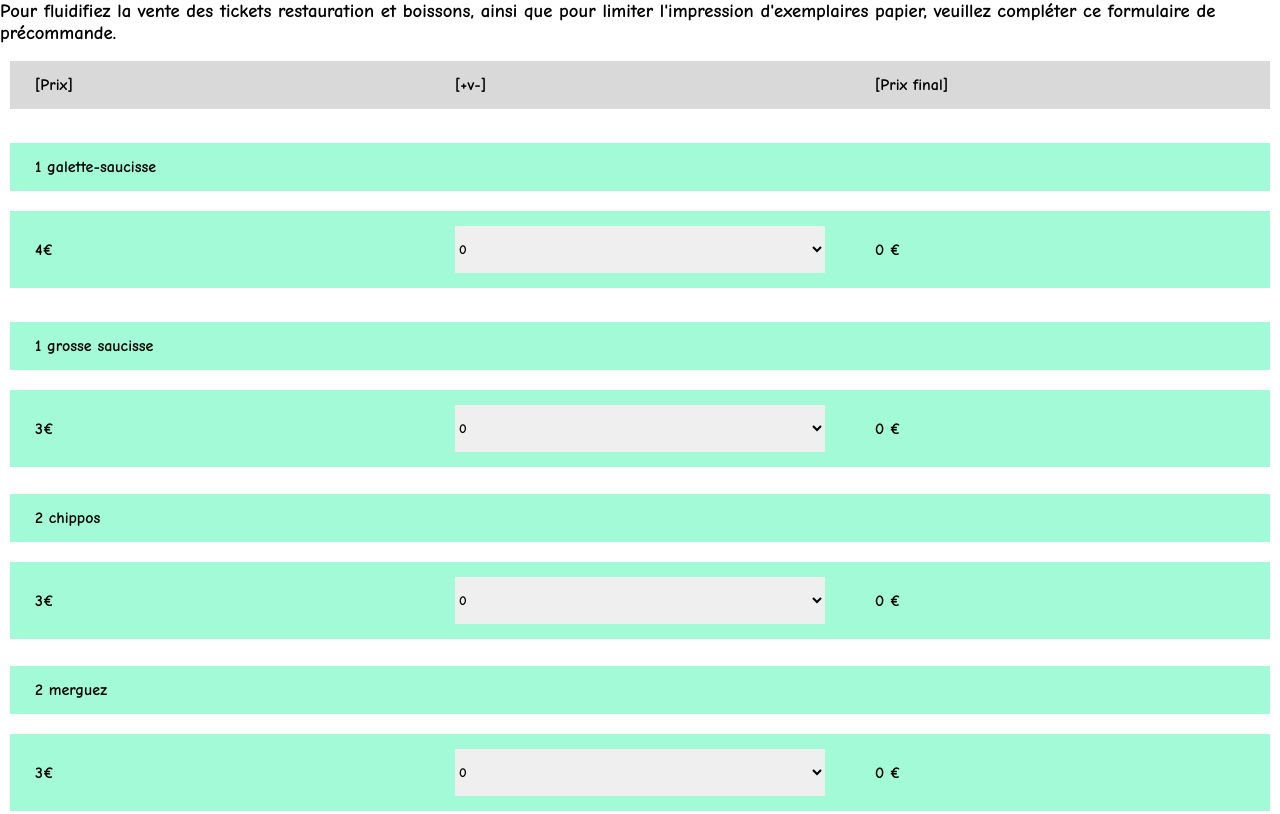
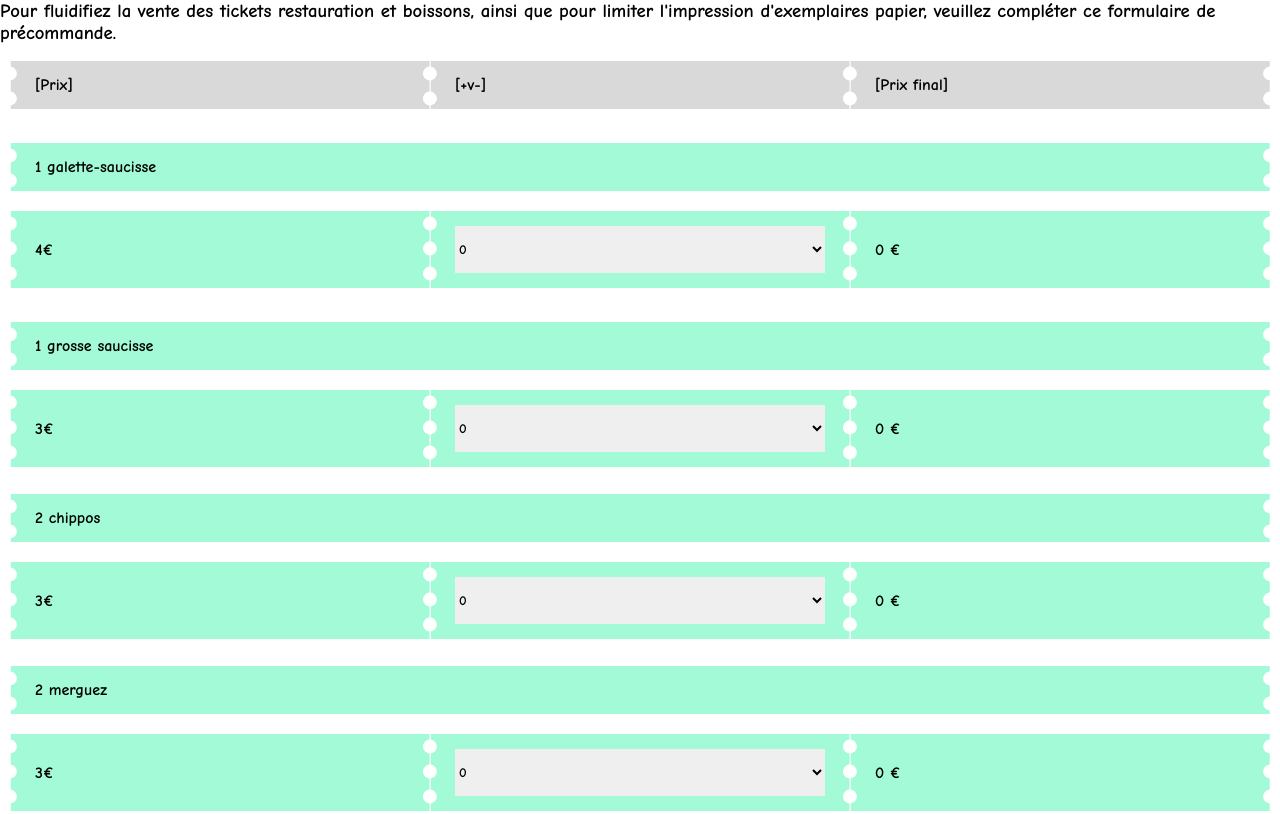
Before and after one commit to nathanaelpean/BDP23, a plain HTML site: page index.html in a window 1280 px wide. Shown: the top 814 px of the page. Drawn offline with Linux system fonts and the light colour scheme.

Commit message:
Update index.html

```diff
--- a/index.html
+++ b/index.html
@@ -373,7 +373,7 @@
             display: block;
             inset: 0 auto 0 -7px;
             width: 14px;
-            background-image: url("svg/rond.svg");
+            background-image: url("rond.svg");
             background-size: contain;
 
         }
```
